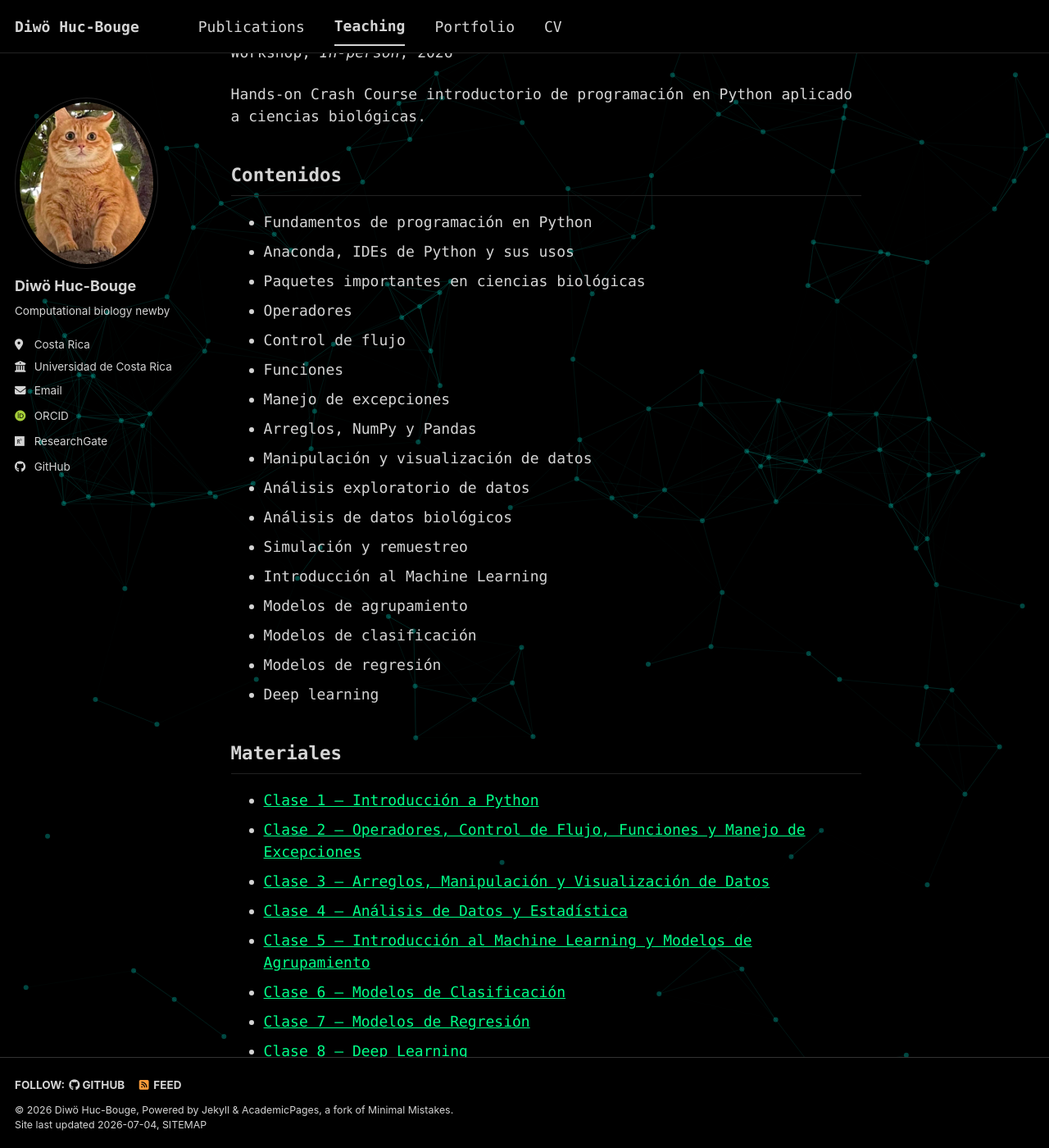
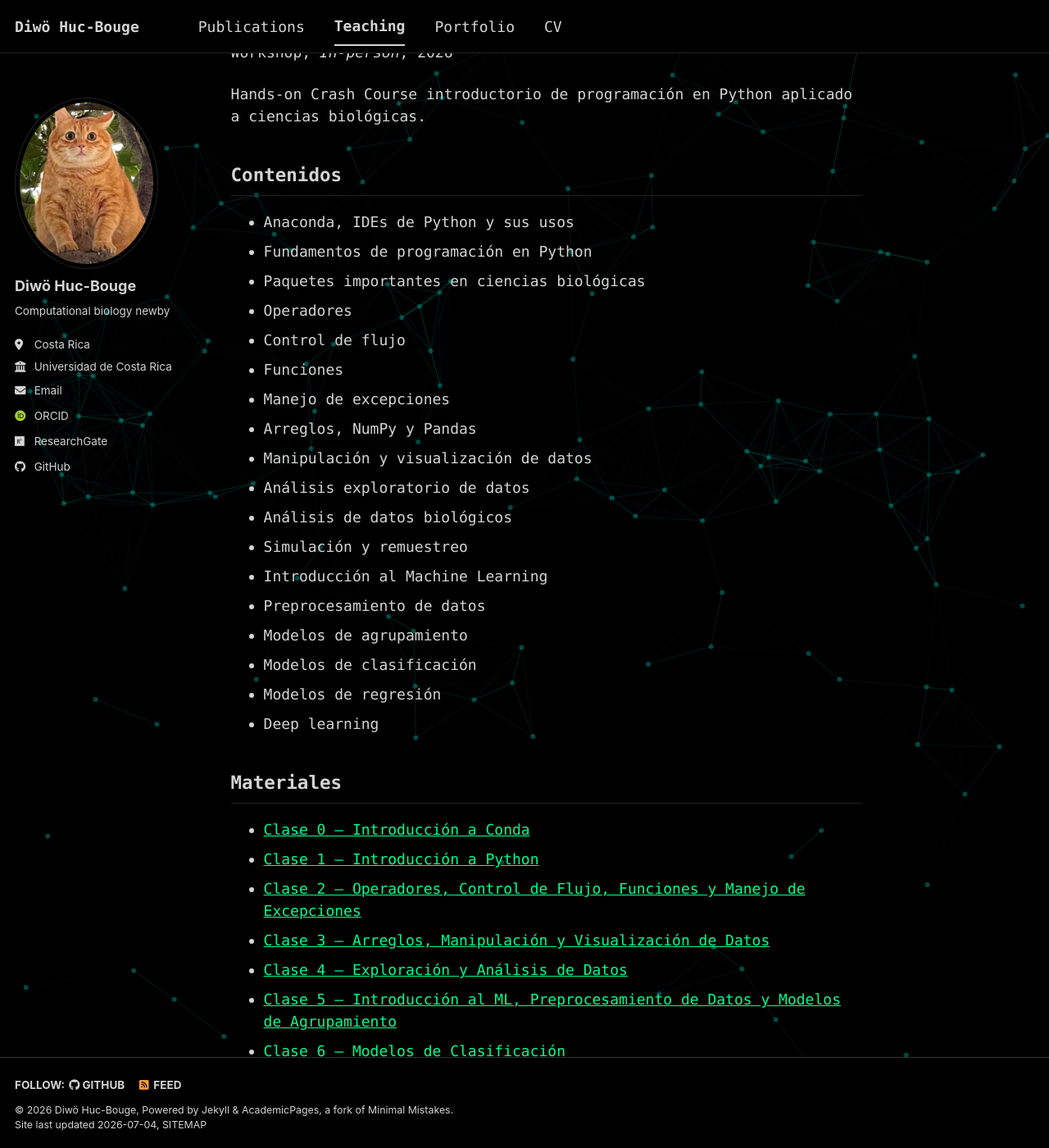
Before and after one commit to DiwoHuc/DiwoHuc.github.io, a Jekyll site: the page built from _teaching/intro_Python_curso.md, in a window 1280 px wide and 1400 px high, scrolled down 195 px. Shown: the whole window at 82% size. Built offline with Jekyll 4.4.1, drawn with Linux system fonts in a browser that asks for light colours; some web fonts are replaced; a script bundle is joined from its source files by our own code; library files that are not in the unit come from our copies.

Commit message:
Revise Python course outline and materials
Updated course content and materials for Python programming.

```diff
--- a/_teaching/intro_Python_curso.md
+++ b/_teaching/intro_Python_curso.md
@@ -11,8 +11,8 @@ Hands-on Crash Course introductorio de programación en Python aplicado a cienci
 
 ## Contenidos
 
+- Anaconda, IDEs de Python y sus usos
 - Fundamentos de programación en Python
-- Anaconda, IDEs de Python y sus usos
 - Paquetes importantes en ciencias biológicas
 - Operadores
 - Control de flujo
@@ -24,6 +24,7 @@ Hands-on Crash Course introductorio de programación en Python aplicado a cienci
 - Análisis de datos biológicos
 - Simulación y remuestreo
 - Introducción al Machine Learning
+- Preprocesamiento de datos
 - Modelos de agrupamiento
 - Modelos de clasificación
 - Modelos de regresión
@@ -31,11 +32,12 @@ Hands-on Crash Course introductorio de programación en Python aplicado a cienci
 
 ## Materiales
 
+- [Clase 0 — Introducción a Conda](#)
 - [Clase 1 — Introducción a Python](https://colab.research.google.com/drive/1zDZg-AJOfFq6GuKpA8sUKGiw9JKS0FuL?usp=drive_link)
 - [Clase 2 — Operadores, Control de Flujo, Funciones y Manejo de Excepciones](https://colab.research.google.com/drive/1v6QiCGXN8nOiFxMIh5G9biUoc06XiFcM?usp=sharing)
 - [Clase 3 — Arreglos, Manipulación y Visualización de Datos](#)
-- [Clase 4 — Análisis de Datos y Estadística](#)
-- [Clase 5 — Introducción al Machine Learning y Modelos de Agrupamiento](#)
+- [Clase 4 — Exploración y Análisis de Datos](#)
+- [Clase 5 — Introducción al ML, Preprocesamiento de Datos y Modelos de Agrupamiento](#)
 - [Clase 6 — Modelos de Clasificación](#)
 - [Clase 7 — Modelos de Regresión](#)
 - [Clase 8 — Deep Learning](#)
```
